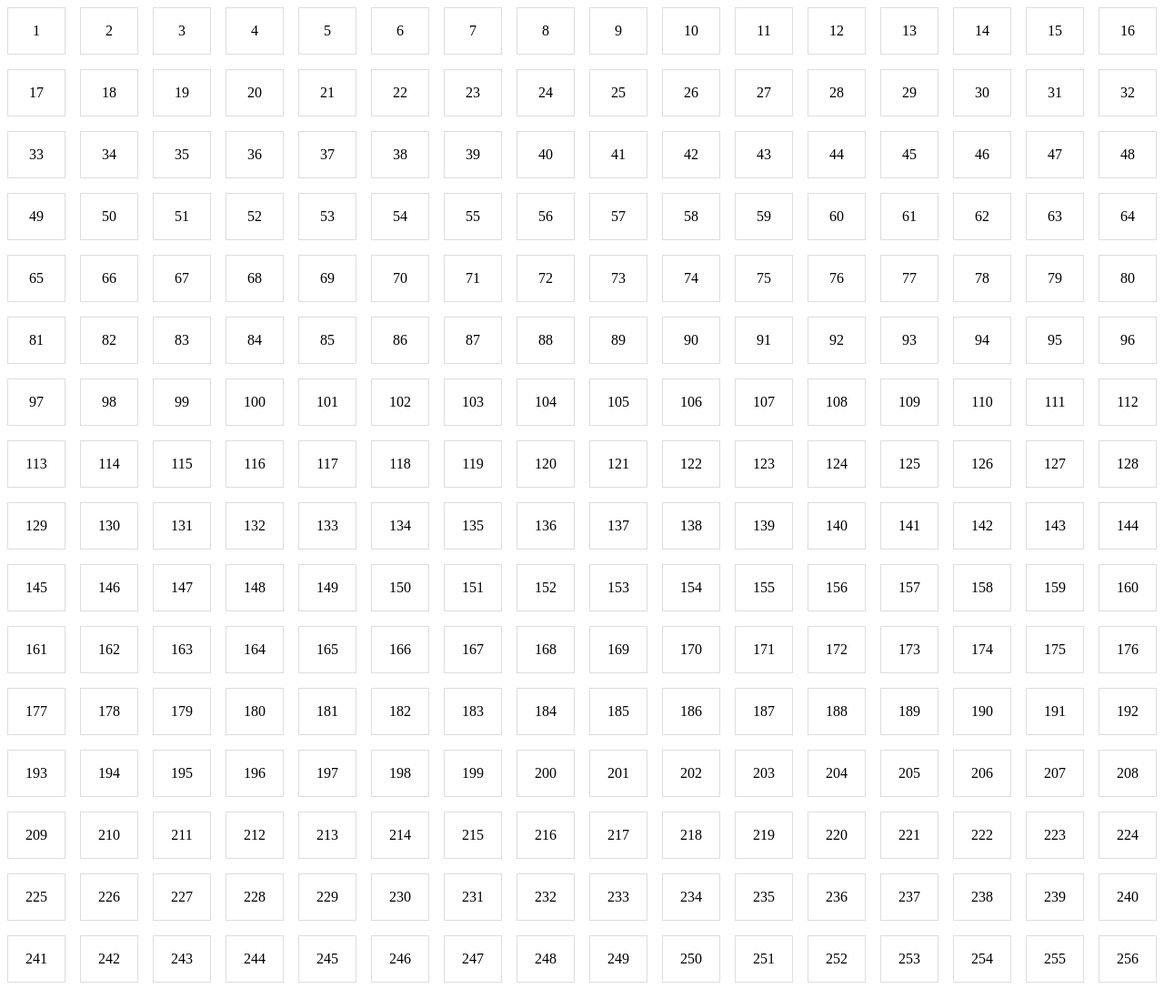
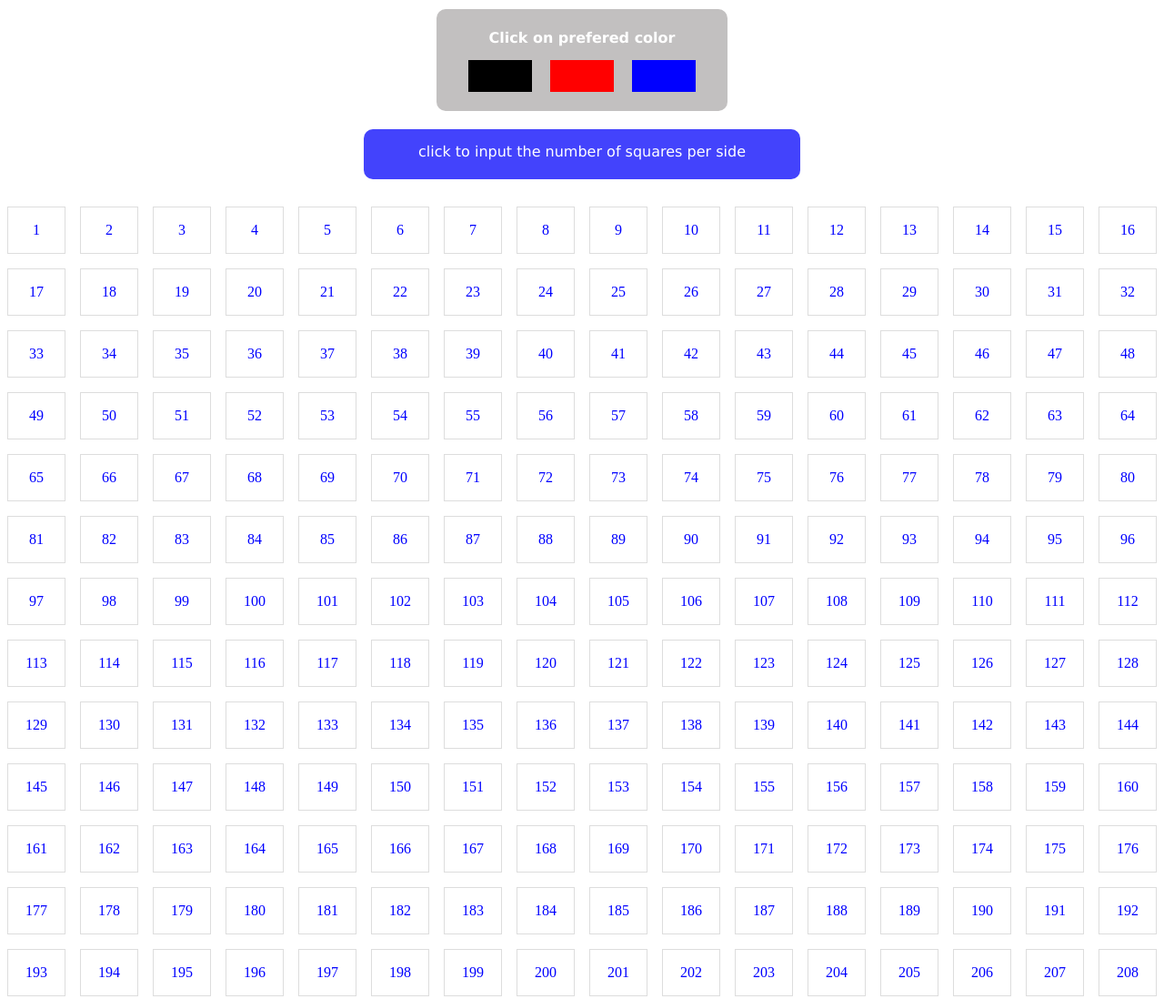
Before and after one commit to BullPointer/etch-a-sketch, a plain HTML site: page index.html in a window 1280 px wide. Shown: the top 1098 px of the page at 91% size. Drawn offline with Linux system fonts and the light colour scheme.

Commit message:
Another commit for etch-a-sketch

```diff
--- /dev/null
+++ b/etch-css/header-box.css
@@ -0,0 +1,36 @@
+
+header .box {
+    width: 20pc;
+    height: 7pc;
+    display: flex;
+    flex-direction: column;
+    align-items: center;
+    justify-content: center;
+    gap: 15px;
+    background: rgb(194, 192, 192);
+    border-radius: 10px;
+}
+header .box .color-txt {
+    color: white;
+    font-weight: 700;
+    font-family: Verdana, Geneva, Tahoma, sans-serif;
+}
+header .box .color-box {
+    display: flex;
+    align-items: center;
+    justify-content: center;
+    gap: 20px;
+}
+header .box .color-box .boxes {
+    width: 70px;
+    height: 35px;
+}
+header .box .color-box .black {
+    background: black;
+}
+header .box .color-box .red {
+    background: red;
+}
+header .box .color-box .blue {
+    background: blue;
+}
--- /dev/null
+++ b/etch-css/header.css
@@ -0,0 +1,21 @@
+
+
+header {
+    margin: 10px;
+    display: flex;
+    flex-direction: column;
+    align-items: center;
+    justify-content: center;
+}
+
+header .input-btn {
+    font-family: 'Lucida Sans', 'Lucida Sans Regular', 'Lucida Grande', 'Lucida Sans Unicode', Geneva, Verdana, sans-serif;
+    padding-top: 15px;
+    margin: 20px;
+    text-align: center;
+    height: 40px;
+    width: 30pc;
+    border-radius: 10px;
+    background: rgb(67, 67, 252);
+    color: white;
+}
--- /dev/null
+++ b/etch-js/click.js
@@ -0,0 +1,9 @@
+
+function clicks() {
+    const cell = document.querySelectorAll('.grid-item');
+    cell.forEach(btn => {
+         btn.addEventListener('mouseover', () => {
+            btn.style = "background: black";
+        })
+    });
+}
--- a/index.html
+++ b/index.html
@@ -5,10 +5,29 @@
     <meta http-equiv="X-UA-Compatible" content="IE=edge">
     <meta name="viewport" content="width=device-width, initial-scale=1.0">
     <link rel="stylesheet" href="style.css">
-    <title>Document</title>
+    <link rel="stylesheet" href="etch-css/header.css">
+    <link rel="stylesheet" href="etch-css/header-box.css">
+    <link rel="stylesheet" href="etch-css/input.css">
+
+    <title>Etch a Sketch</title>
 </head>
 <body>
+    <header>
+        <div class="box">
+            <div class="color-txt">Click on prefered color</div>
+            <div class="color-box">
+                <div class="black boxes"></div>
+                <div class="red boxes"></div>
+                <div class="blue boxes"></div>
+            </div>
+        </div>
+        <div class="input-btn">
+            click to input the number of squares per side
+        </div>
+    </header>
+
     <div id="container"></div>
+    <script src="etch-js/click.js"></script>
     <script src="index.js"></script>
 </body>
 </html>
--- a/index.js
+++ b/index.js
@@ -1,13 +1,18 @@
-const container = document.getElementById("container");
+const container = document.querySelector("#container");
+
 
 function makeRows(rows, cols) {
   container.style.setProperty('--grid-rows', rows);
   container.style.setProperty('--grid-cols', cols);
+
   for (c = 0; c < (rows * cols); c++) {
     let cell = document.createElement("div");
     cell.innerText = (c + 1);
+    cell.style.setProperty('--color', 'blue');
     container.appendChild(cell).className = "grid-item";
   };
+  clicks();
 };
 
+
 makeRows(16, 16);
--- a/style.css
+++ b/style.css
@@ -1,18 +1,20 @@
 
-:root {
-    --grid-cols: 1;
-    --grid-rows: 1;
-  }
+/*
+    setProperty('--grid-rows', rows)
+    setProperty('--grid-cols', cols)
+*/
 
-  #container {
+#container {
     display: grid;
     grid-gap: 1em;
     grid-template-rows: repeat(var(--grid-rows), 1fr);
     grid-template-columns: repeat(var(--grid-cols), 1fr);
-  }
 
-  .grid-item {
+}
+
+.grid-item {
     padding: 1em;
     border: 1px solid #ddd;
     text-align: center;
-  }
+    color: var(--color)
+}
```
Also changed, not shown: etch-css/input.css (added).
